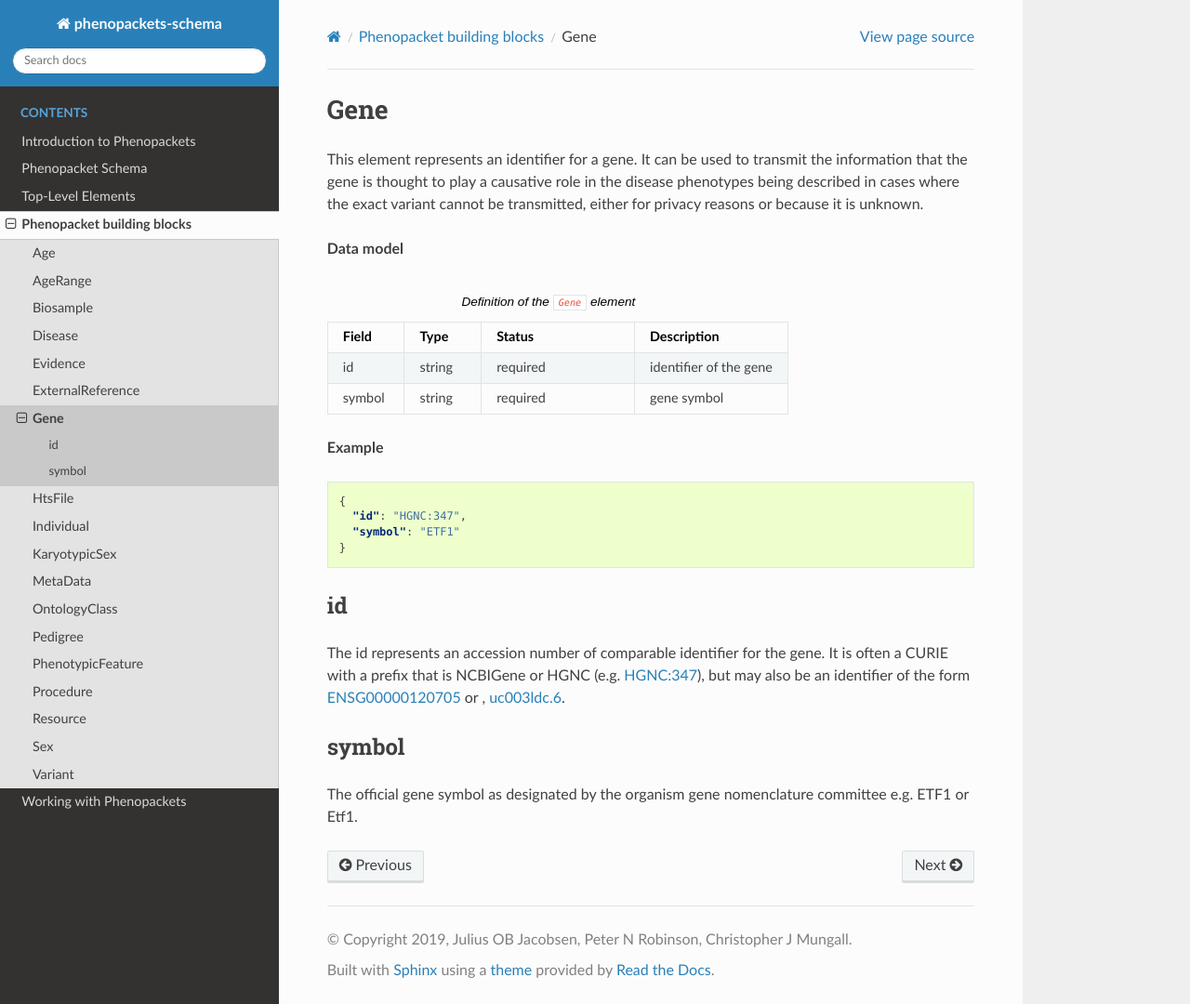
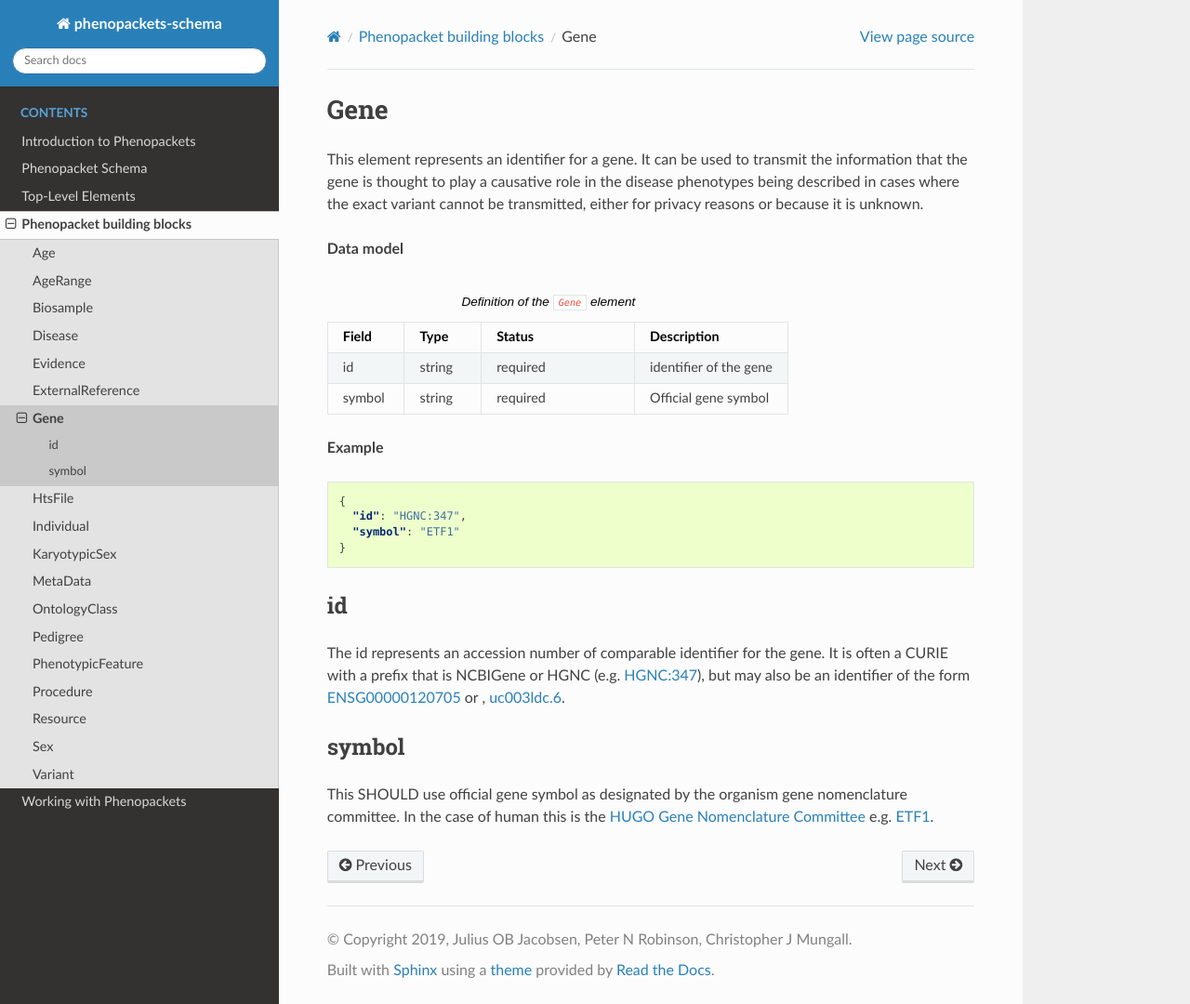
Before and after one commit to phenopackets/phenopacket-schema, a Sphinx documentation site: the page built from docs/gene.rst, in a window 1280 px wide and 1080 px high. Shown: the whole window at 93% size. Built offline with Sphinx 7.4.7 and the Read the Docs theme 2.0.0, drawn with Linux system fonts in a browser that asks for light colours.

Commit message:
Issue #199 strengthen requirement for Gene to SHOULD use official gene symbol

```diff
--- a/docs/gene.rst
+++ b/docs/gene.rst
@@ -27,7 +27,7 @@ the exact variant cannot be transmitted, either for privacy reasons or because i
    * - symbol
      - string
      - required
-     - gene symbol
+     - Official gene symbol
 
 
 **Example**
@@ -50,4 +50,5 @@ or , `uc003ldc.6 <http://genome.ucsc.edu/cgi-bin/hgTracks?db=hg38&lastVirtModeTy
 
 symbol
 ~~~~~~
-The official gene symbol as designated by the organism gene nomenclature committee e.g. ETF1 or Etf1.
+This SHOULD use official gene symbol as designated by the organism gene nomenclature committee. In the case of human
+this is the `HUGO Gene Nomenclature Committee <https://www.genenames.org>`_ e.g. `ETF1 <https://www.genenames.org/data/gene-symbol-report/#!/hgnc_id/HGNC:3477>`_.
```
